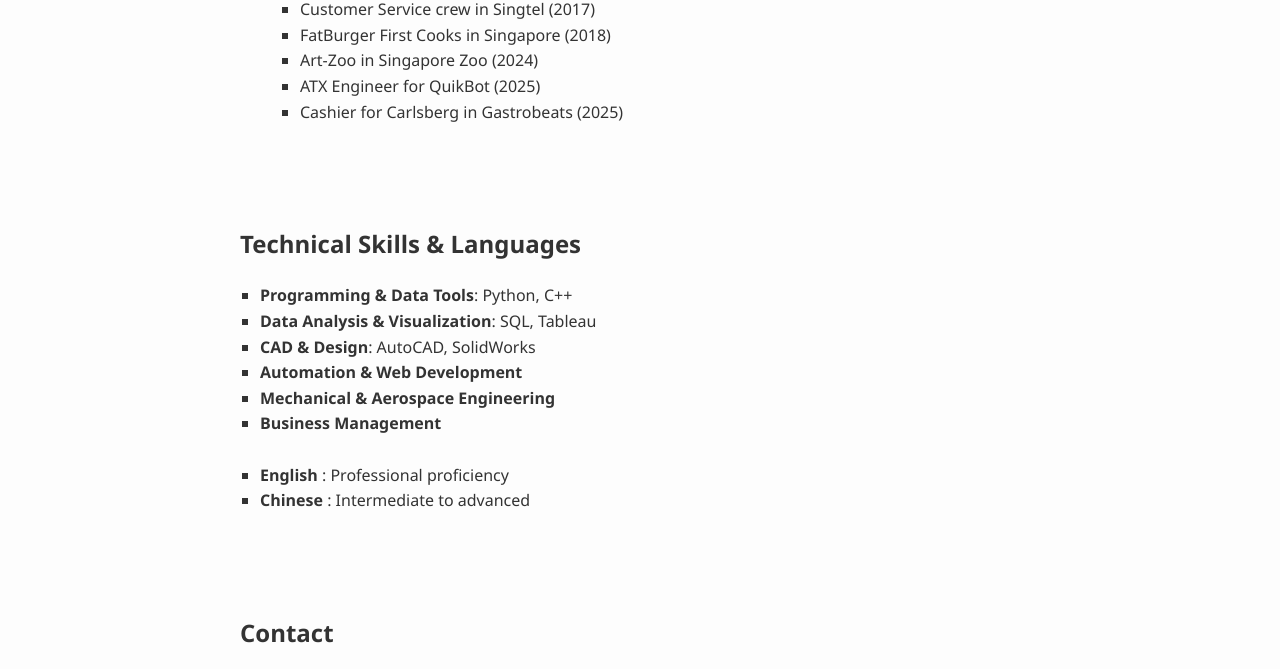
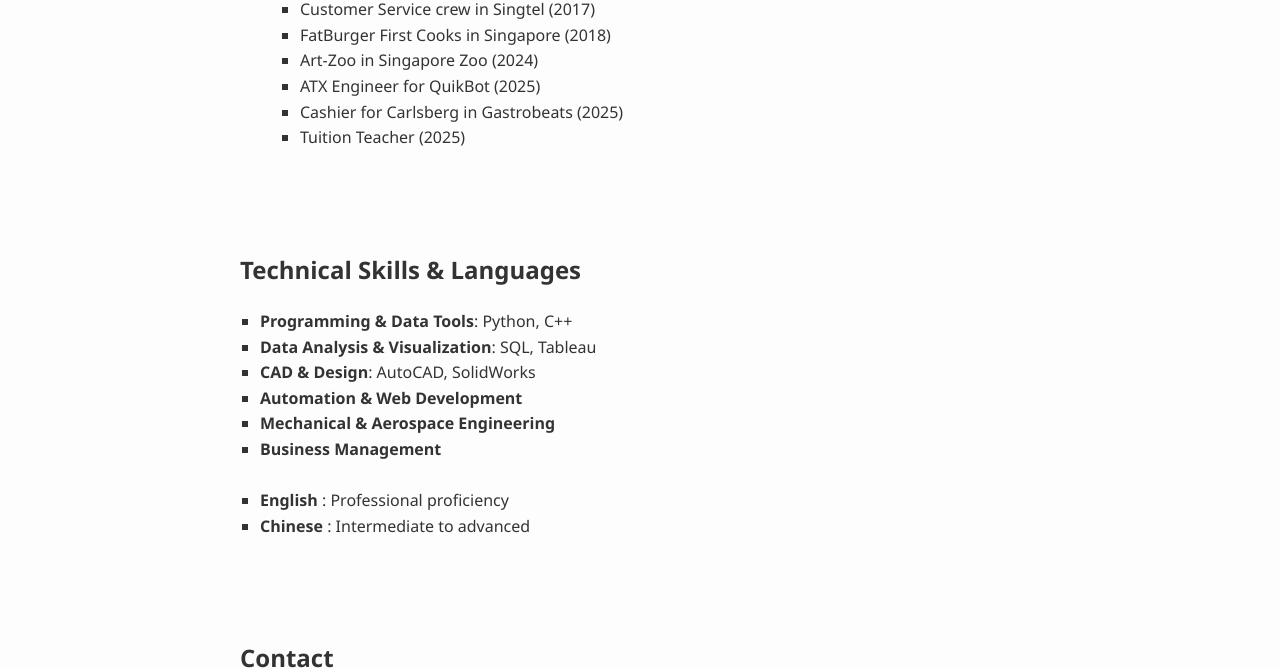
Before and after one commit to Meowwwww111/jasper, a plain HTML site: page index.html in a window 1280 px wide. Shown: the part 1688-2357 px from the top of the page. Drawn offline with Linux system fonts and the light colour scheme.

Commit message:
Update index.html

```diff
--- a/index.html
+++ b/index.html
@@ -123,6 +123,7 @@
               <li>Art-Zoo in Singapore Zoo (2024)</li>
               <li>ATX Engineer for QuikBot (2025)</li>
               <li>Cashier for Carlsberg in Gastrobeats (2025)</li>
+              <li>Tuition Teacher (2025)</li>
             </ul>
           </li>
         </ul>
```
